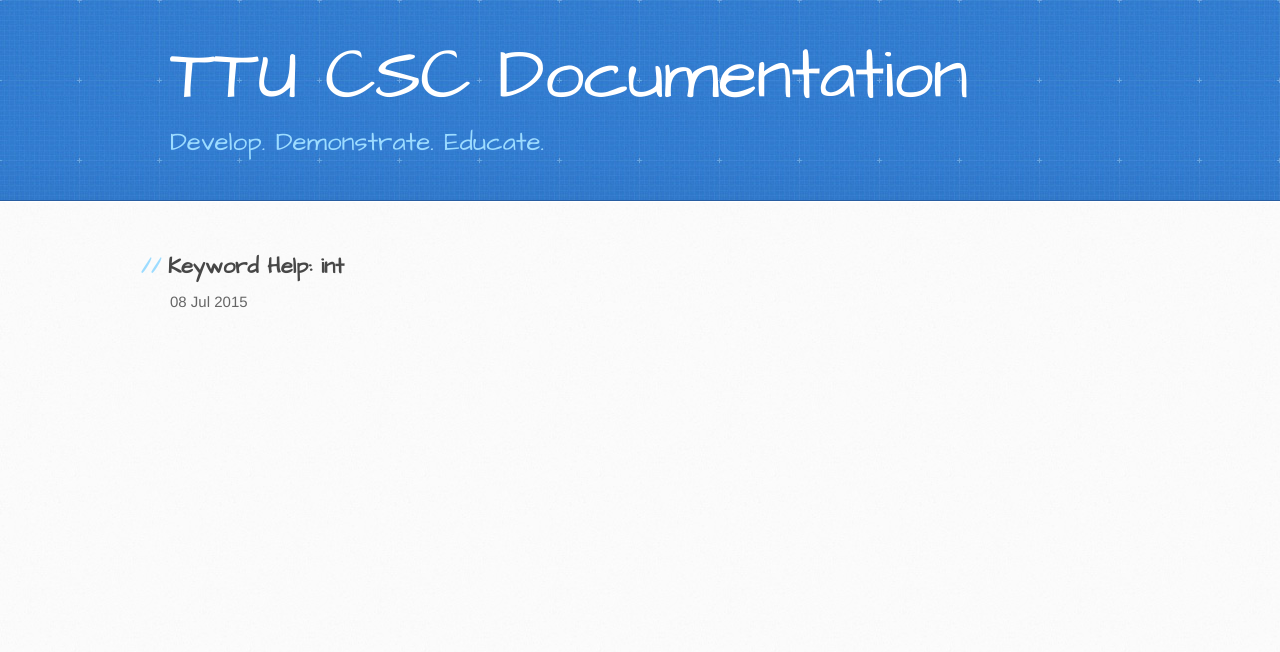
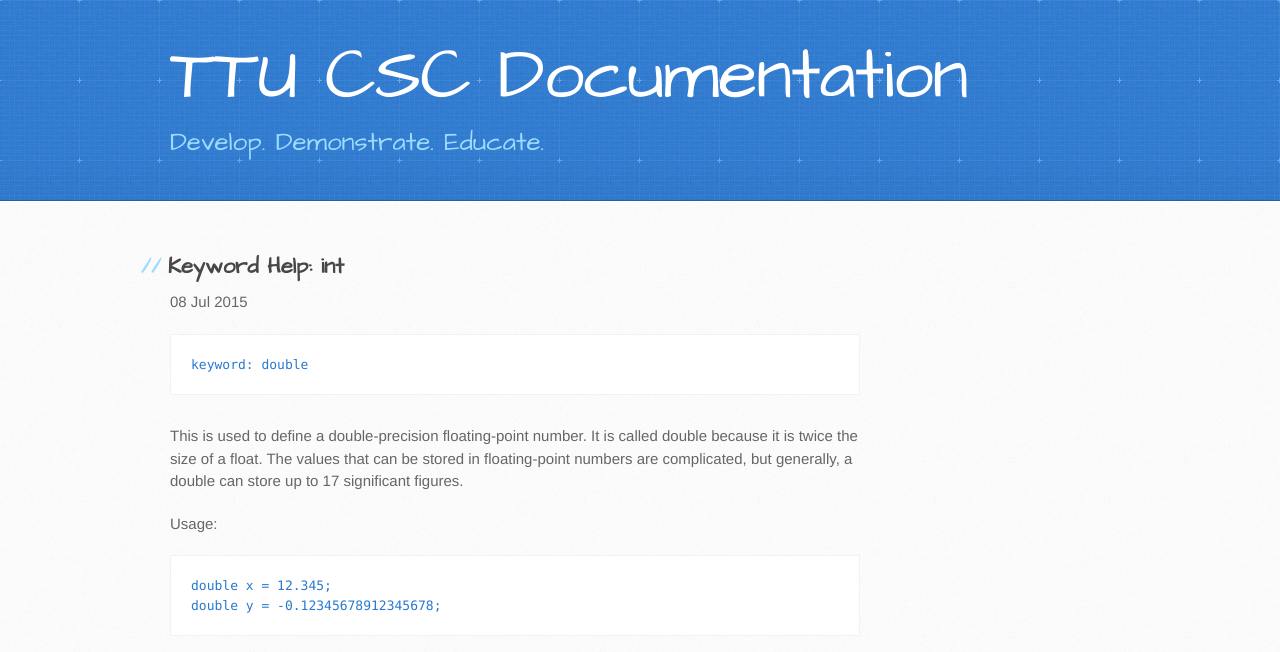
Before and after one commit to TTU-CSC/ttu-csc.github.com, a Jekyll site: the page built from _posts/2015-07-08-double.markdown, in a window 1280 px wide. Shown: the top 652 px of the page. Built offline with Jekyll 4.4.1, drawn with Linux system fonts in a browser that asks for light colours.

Commit message:
Update 2015-07-08-double.markdown

```diff
--- a/_posts/2015-07-08-double.markdown
+++ b/_posts/2015-07-08-double.markdown
@@ -4,3 +4,13 @@
 date:   2015-07-08 15:37:30
 categories: docs
 ---
+
+	keyword: double
+
+This is used to define a double-precision floating-point number. It is called double because it is twice the size of a float.
+The values that can be stored in floating-point numbers are complicated, but generally, a double can store up to 17 significant figures.
+
+Usage:
+
+	double x = 12.345;
+	double y = -0.12345678912345678;
```
